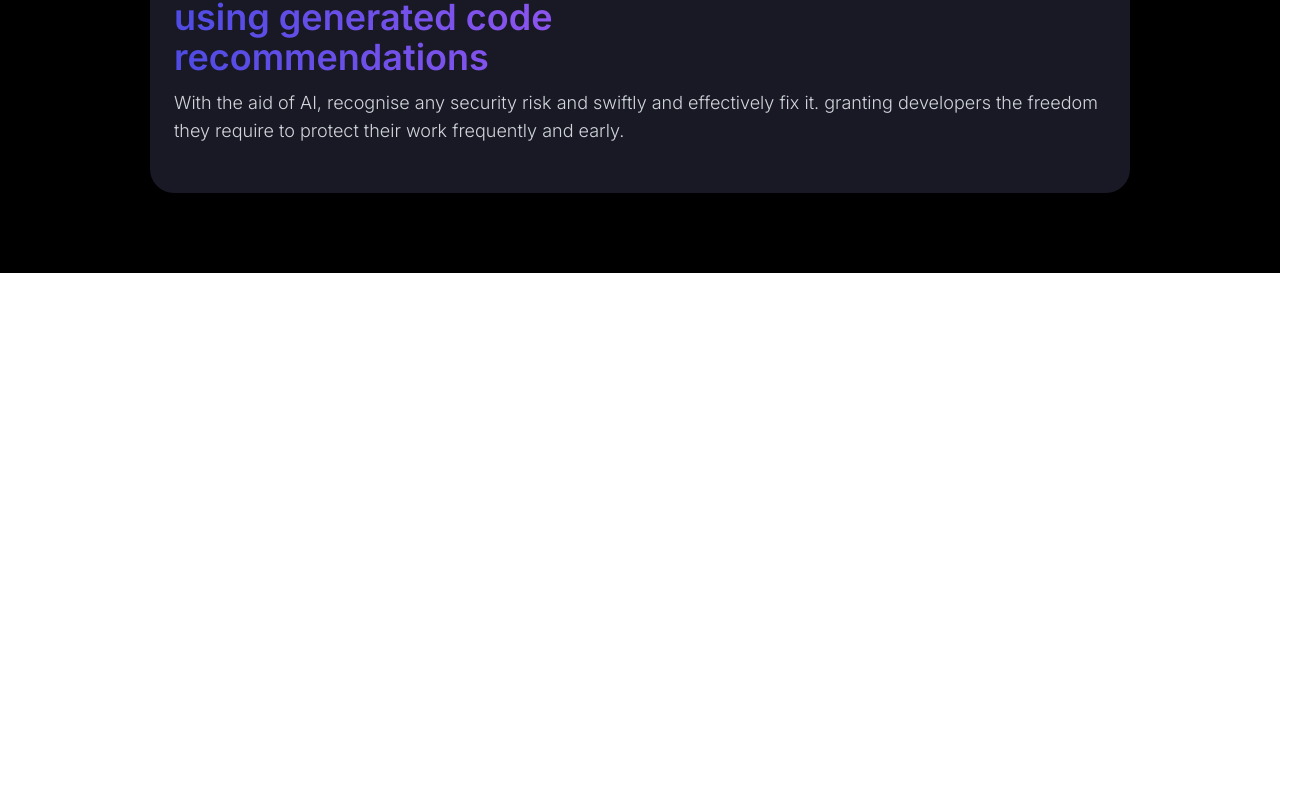
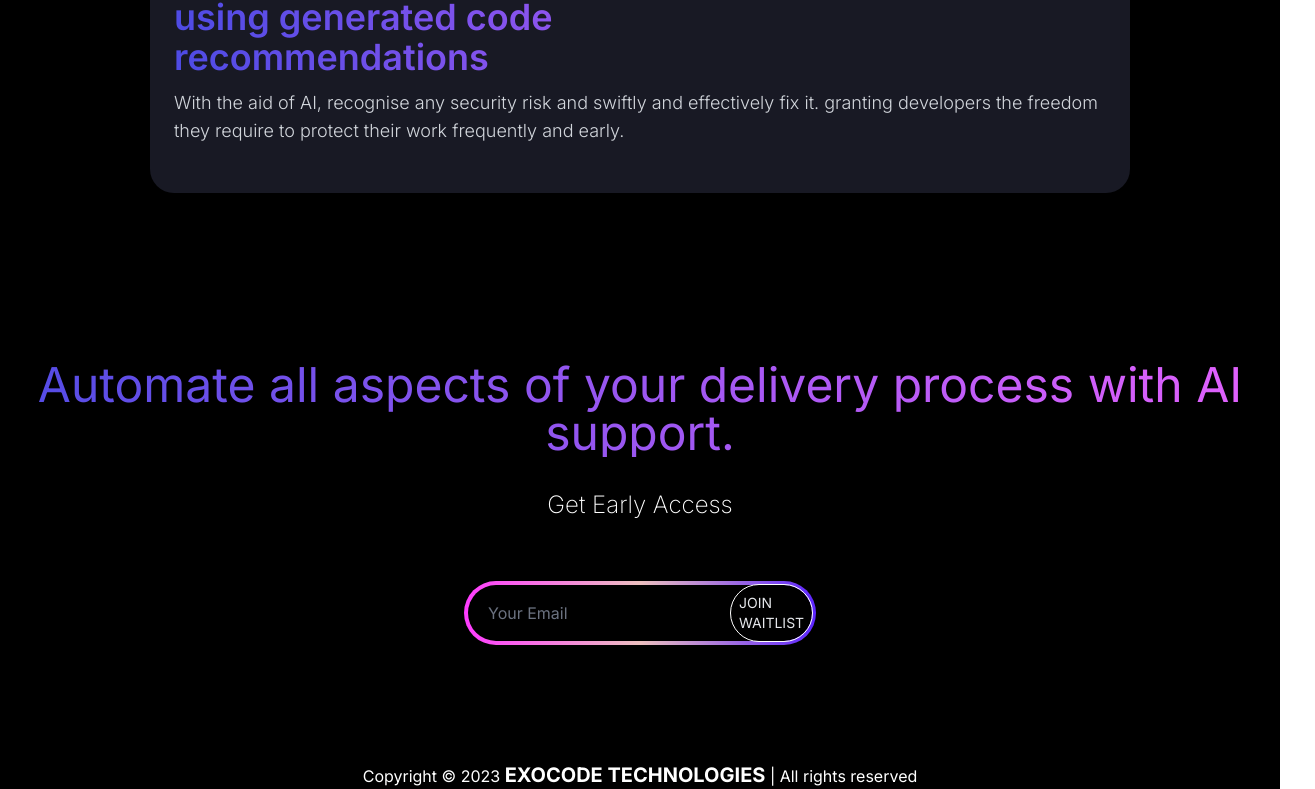
Before and after one commit to tara122333/Next.js-Assignment, a Next.js app: page / in a window 1280 px wide. Shown: the part 2323-3112 px from the top of the page, 1315 px wide, since content can reach past the window. Before the commit the page ends 2596 px from the top, so only its background shows below. Built offline with nearby package versions, Linux system fonts and the light colour scheme.

Commit message:
Support section done

```diff
--- a/app/components/Landing.jsx
+++ b/app/components/Landing.jsx
@@ -1,6 +1,7 @@
 import React from 'react'
 import { GoDatabase } from 'react-icons/go';
 import SectionCards from './SectionCards';
+import Support from './Suppoert';
 
 const Landing = () => {
     return (
@@ -119,6 +120,12 @@ const Landing = () => {
                 <div>
                     <SectionCards />
                 </div>
+                <div>
+                    <Support />
+                </div>
+                <div className='w-full flex justify-center items-center'>
+                    <span className='text-center'>Copyright © 2023 <span className='font-bold text-xl'>EXOCODE TECHNOLOGIES</span> | All rights reserved</span>
+                </div>
             </div>
         </div>
     )
--- /dev/null
+++ b/app/components/Suppoert.jsx
@@ -0,0 +1,32 @@
+
+const Suppoert = () => {
+    return (
+        <>
+            <div className="mt-20 flex w-full justify-center items-center flex-col gap-8">
+                <div className="w-[1350px]">
+                    <h1 className="bg-gradient-to-r from-[#4E4BE4] text-5xl to-[#E862FE] bg-clip-text text-transparent text-center">Automate all aspects of your delivery process with
+                        AI support.</h1>
+                </div>
+                <div>
+                    <span className="font-extralight text-2xl">Get Early Access</span>
+                </div>
+                <div className="w-full h-full">
+                    <div className='w-1/3 m-auto my-4 rounded-full text-white'>
+                        <div className=' relative -top-1 left-0 flex items-center justify-between p-1 px-3 rounded-full bg-clip-border w-full h-16 my-8 bg-gradient-to-r from-[#FF3BFF] from-0% via-[#ECBFBF] via-38.02% to-[#5C24FF] to-100% border-transparent'>
+                        </div>
+                        <div className='relative -top-24 left-0 px-1 rounded-full'>
+                            <div className='flex w-full h-14 items-center justify-between p-1 px-3 rounded-full  bg-black '>
+                                <input type='email'
+                                    placeholder='Your Email'
+                                    className='placeholder-gray-500  px-2 outline-none bg-transparent' />
+                                <div className='border p-2 text-sm border-white rounded-full text-gray-200 cursor-pointer'>JOIN WAITLIST</div>
+                            </div>
+                        </div>
+                    </div>
+                </div>
+            </div>
+        </>
+    )
+}
+
+export default Suppoert
```
